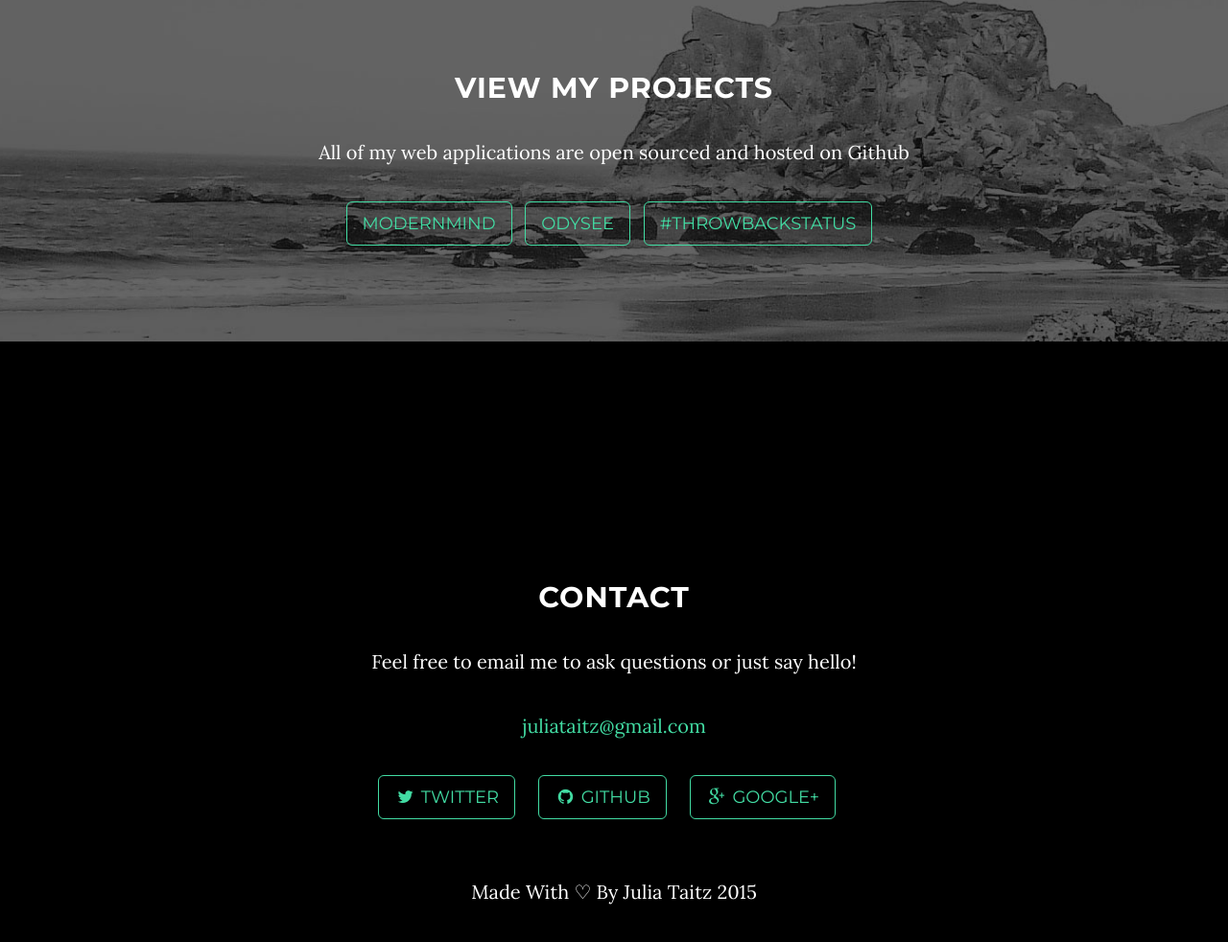
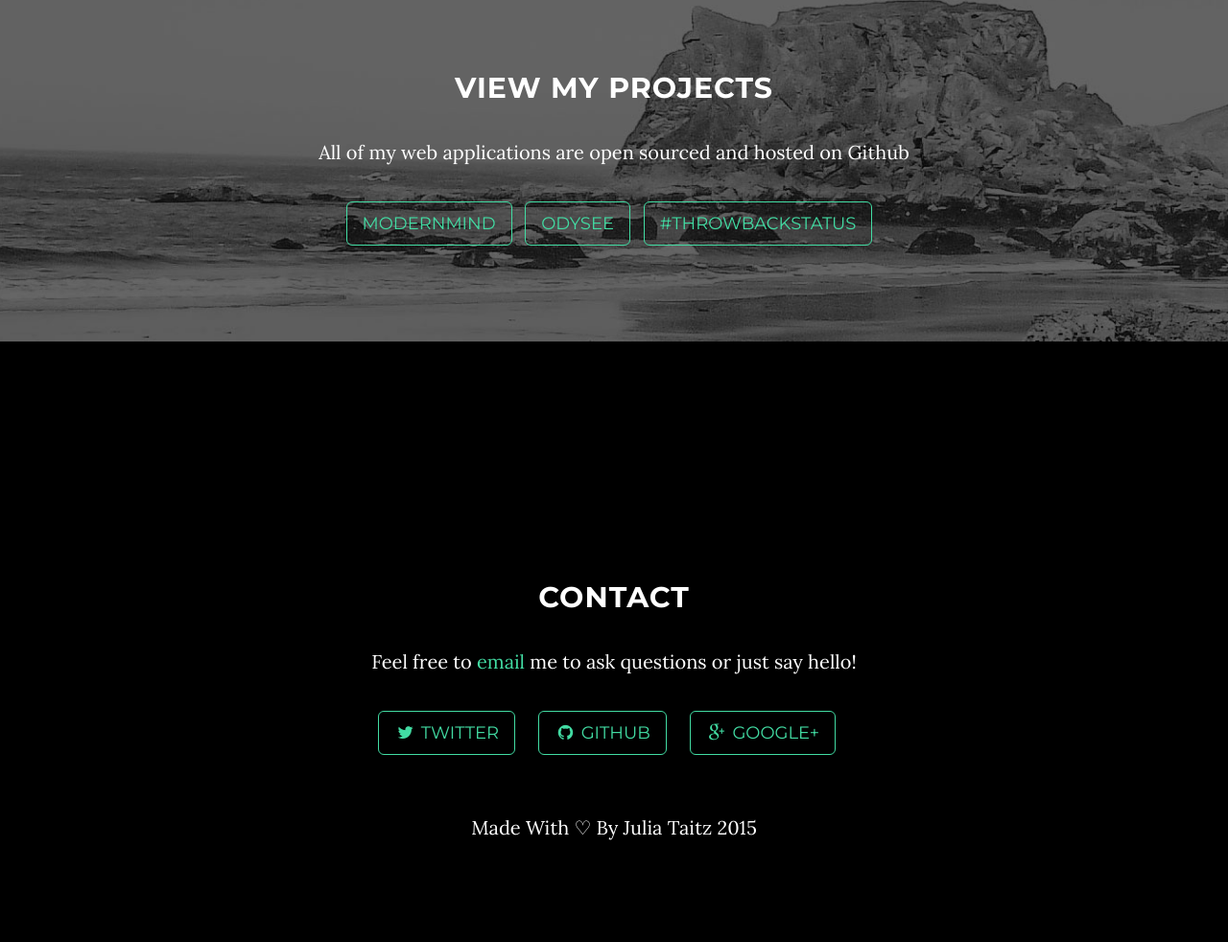
Before and after one commit to juliataitz/website, a plain HTML site: page index.html in a window 1280 px wide. Shown: the part 1722-2704 px from the top of the page at 96% size. After the commit the page ends 2651 px from the top, so only its background shows below. Drawn offline with Linux system fonts and the light colour scheme; some packages are replaced by stand-ins of ours; files whose address does not match are found by name.

Commit message:
udpated email

```diff
--- a/index.html
+++ b/index.html
@@ -124,8 +124,8 @@
         <div class="row">
             <div class="col-lg-8 col-lg-offset-2">
                 <h2>Contact</h2>
-                <p>Feel free to email me to ask questions or just say hello!</p>
-                <p><a href="mailto:feedback@startbootstrap.com">juliataitz@gmail.com</a>
+                <p>Feel free to <a href="mailto:juliataitz@gmail.com">email</a> me to ask questions or just say hello!</p>
+                <p>
                 </p>
                 <ul class="list-inline banner-social-buttons">
                     <li>
```
